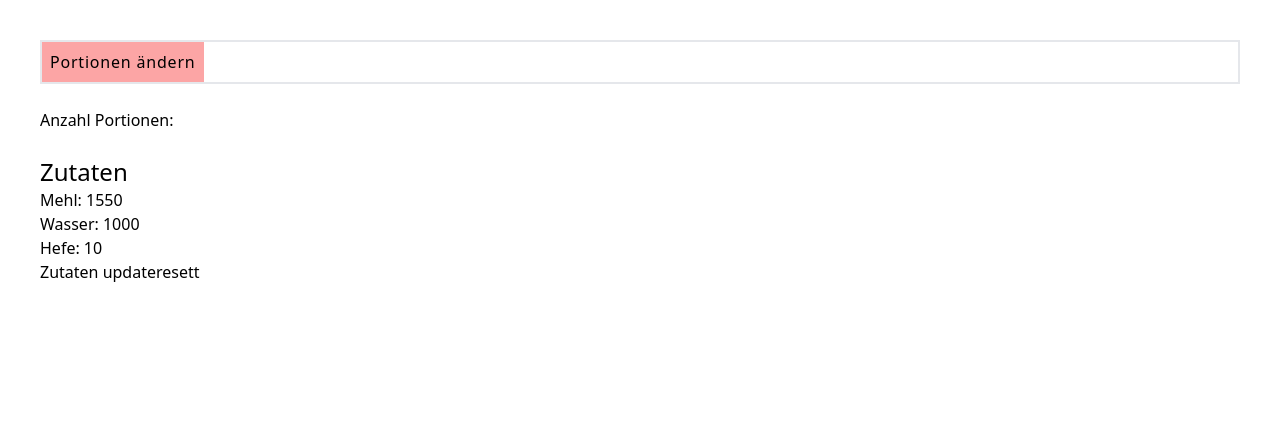
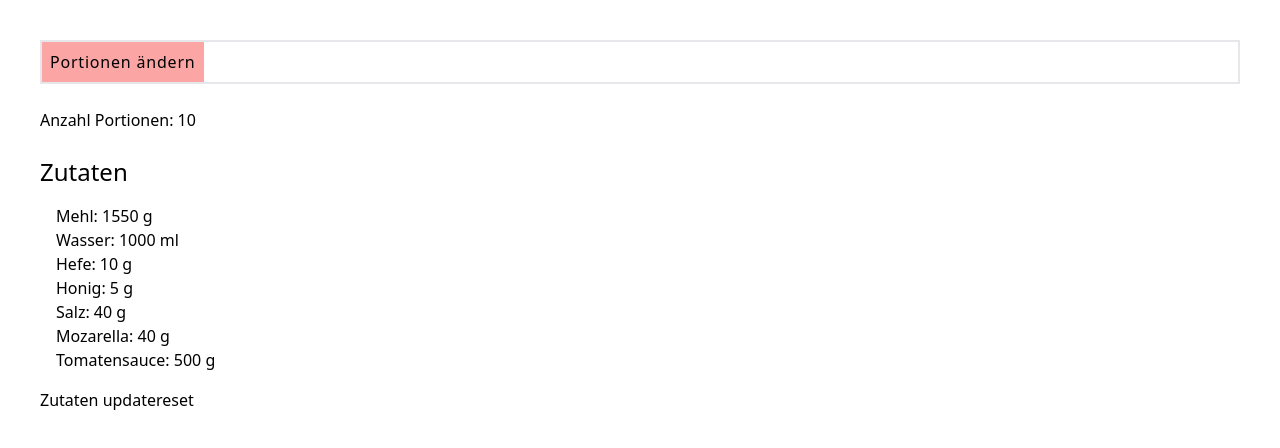
Before and after one commit to timvonfelten/PizzaApp, a React (Create React App) app: page / in a window 1280 px wide. Shown: the top 448 px of the page. Built offline with nearby package versions, Linux system fonts and the light colour scheme.

Commit message:
V 0.1.1
Funktionalität Zutaten hinzugefügt

```diff
--- a/src/App.js
+++ b/src/App.js
@@ -6,7 +6,7 @@ import Zutaten from './components/Zutaten';
 function App() {
 
   // Daten aus Child Komponent an Partner Komponent übergeben Portionen > App.js
-  const [data, setData] = useState('');
+  const [data, setData] = useState(10);
 
   // Portionen changer einblenden
   const [view, setView] = useState(true);
@@ -40,7 +40,7 @@ function App() {
       </div>
       <br></br>
       Anzahl Portionen: {data} <br></br>
-      <Zutaten portAnz={2}/>
+      <Zutaten portAnz={data}/>
     </div>
   );
 }
--- a/src/components/Zutaten.js
+++ b/src/components/Zutaten.js
@@ -1,4 +1,4 @@
-import { useState } from "react"
+import { useEffect, useState } from "react"
 
 const Zutaten = (props) => {
 
@@ -8,42 +8,52 @@ const Zutaten = (props) => {
         hefe: 10,
         honig: 5,
         salz: 40,
-        mozarella: 4,
+        mozarella: 40,
         tomatensauce: 500,
     }
 
     const [zutaten, setZutaten] = useState(initalState)
 
     const resetState = () => {
-        console.log("initstate:",initalState)
-        setZutaten(initalState)
-        console.log("nachSet",Zutaten)
-        console.log("reset")
+        setZutaten({...initalState})
     }
 
-    console.log("Anz. Port aus props:",props.portAnz)
+    const handlePortChange = () => {
+        // Ursprüngliche Zutaten für neue Portionen berechnung
+        const newZutaten = initalState
+        // Berechnen der neuen Portiongrössen > noch mit for Schlaufe verbessern
+        newZutaten.mehl = Math.round((newZutaten.mehl * props.portAnz * 0.1))
+        newZutaten.wasser = Math.round((newZutaten.wasser * props.portAnz * 0.1))
+        newZutaten.hefe = Math.round((newZutaten.hefe * props.portAnz * 0.1))
+        newZutaten.honig = Math.round((newZutaten.honig * props.portAnz * 0.1))
+        newZutaten.salz = Math.round((newZutaten.salz * props.portAnz * 0.1))
+        newZutaten.mozarella = Math.round((newZutaten.mozarella * props.portAnz * 0.1))
+        newZutaten.tomatensauce = Math.round((newZutaten.tomatensauce * props.portAnz * 0.1))
+        console.log(newZutaten.mehl * props.portAnz)
+        // ... damit neues Objekt erzeugt wird und neu gerendert wird.
+        setZutaten({...newZutaten})
+        console.log("Zuttaten new:", zutaten)
+    }
 
-    const handlePortChange = () => {
-        console.log(zutaten)
-        resetState()
-        console.log(zutaten)
-        var newZutaten = zutaten
-        console.log(newZutaten.mehl, "*", props.portAnz)
-        newZutaten.mehl = newZutaten.mehl * props.portAnz
-        console.log("new:", newZutaten.mehl)
-        setZutaten(newZutaten)
-    }
+    useEffect(() => {
+        console.log("triggerd use Effect")
+        handlePortChange()
+    },[props.portAnz]);
 
     return(
         <div>
             <h1 className="text-2xl mt-6">Zutaten</h1>
-            <ul>
-                <li>Mehl: {zutaten.mehl}</li>
-                <li>Wasser: {zutaten.wasser}</li>
-                <li>Hefe: {zutaten.hefe}</li>
+            <ul className="m-4">
+                <li>Mehl: {zutaten.mehl} g</li>
+                <li>Wasser: {zutaten.wasser} ml</li>
+                <li>Hefe: {zutaten.hefe} g</li>
+                <li>Honig: {zutaten.honig} g</li>
+                <li>Salz: {zutaten.salz} g</li>
+                <li>Mozarella: {zutaten.mozarella} g</li>
+                <li>Tomatensauce: {zutaten.tomatensauce} g</li>
             </ul>
             <button onClick={handlePortChange}>Zutaten update</button>
-            <button onClick={resetState}>resett</button>
+            <button onClick={resetState}>reset</button>
         </div>
     )
 
```
